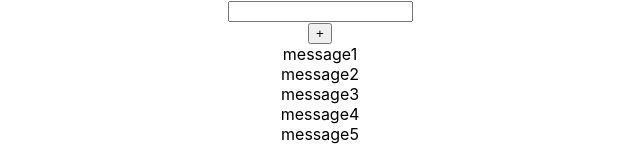
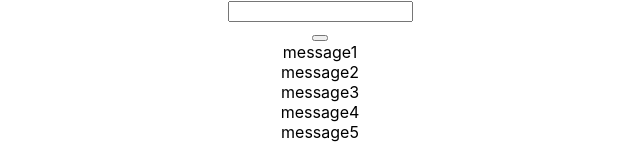
Before and after one commit to ArtyomKub/input, a React (Create React App) app: page / in a window 1280 px wide. Shown: the top 160 px of the page, without its empty margins (320-960 px from the left). Built offline with nearby package versions, Linux system fonts and the light colour scheme.

Commit message:
Create a universal button

```diff
--- a/src/components/Button.tsx
+++ b/src/components/Button.tsx
@@ -5,10 +5,15 @@ type ButtonPropsType = {
     callBack: () => void
 }
 
-export const Button = () => {
+export const Button = (props: ButtonPropsType) => {
+
+    const onClickButtonHandler = () => {
+        props.callBack()
+    }
+
     return (
         <div>
-            <button>+</button>
+            <button onClick={onClickButtonHandler}>{props.name}</button>
         </div>
     );
 };
```
